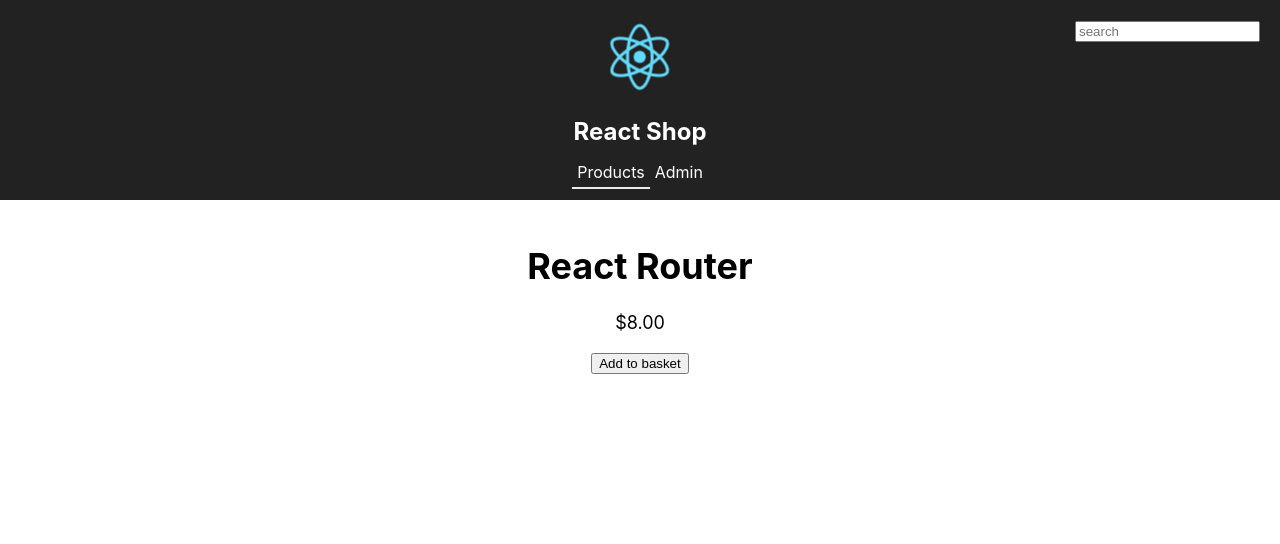
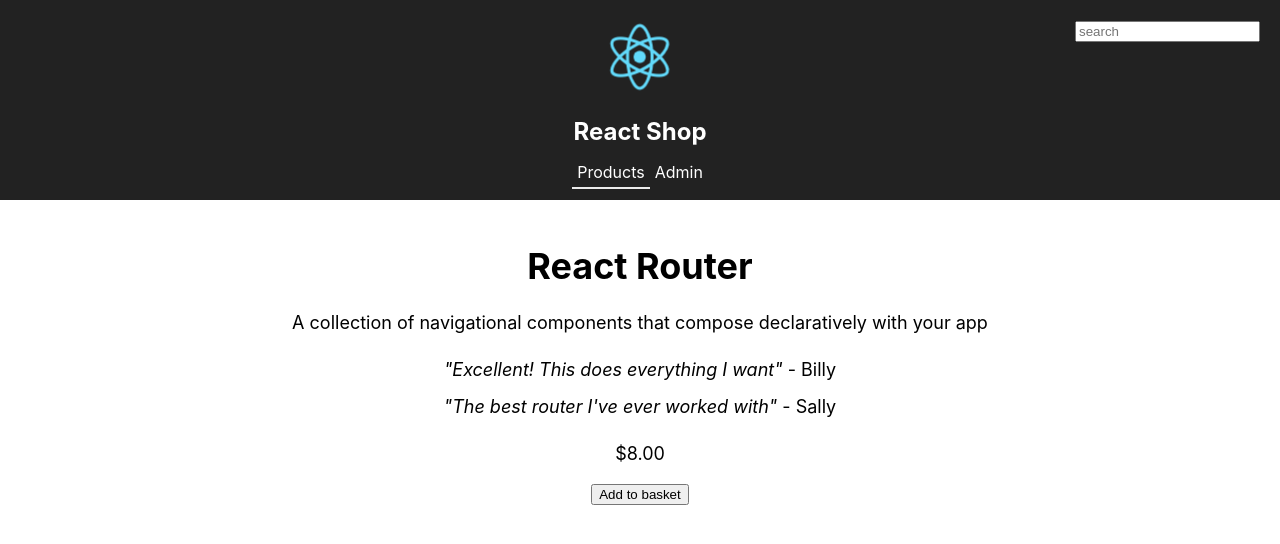
Before and after one commit to emyhoang/react-web-shop, a React (Create React App) app: page /products/1 in a window 1280 px wide. Shown: the top 544 px of the page. Built offline with nearby package versions, Linux system fonts and the light colour scheme.

Commit message:
add some css for reviews comp
- add reviews interface within IProducts, render in Product.tsx

```diff
--- a/src/Product.tsx
+++ b/src/Product.tsx
@@ -17,6 +17,16 @@
   return (
     <React.Fragment>
       <h1>{product.name}</h1>
+      <p>{product.description}</p>
+      <div>
+        <ul className='product-reviews'>
+          {product.reviews.map(review => (
+            <li key={review.reviewer} className='product-reviews-item'>
+              <i>"{review.comment}"</i> - {review.reviewer}
+            </li>
+          ))}
+        </ul>
+      </div>
       <p className='product-price'>
         {new Intl.NumberFormat('en-US', {
           currency: 'USD',
--- a/src/ProductsData.ts
+++ b/src/ProductsData.ts
@@ -1,8 +1,14 @@
+export interface IReview {
+  comment: string;
+  reviewer: string;
+}
+
 export interface IProduct {
   id: number;
   name: string;
   description: string;
   price: number;
+  reviews: IReview[];
 }
 
 export const products: IProduct[] = [
@@ -10,18 +16,45 @@
     description: 'A collection of navigational components that compose declaratively with your app',
     id: 1,
     name: 'React Router',
-    price: 8
+    price: 8,
+    reviews: [
+      {
+        comment: 'Excellent! This does everything I want',
+        reviewer: 'Billy'
+      },
+      { comment: "The best router I've ever worked with", reviewer: 'Sally' }
+    ]
   },
   {
     description: 'A library that helps manage state across your app',
     id: 2,
     name: 'React Redux',
-    price: 12
+    price: 12,
+    reviews: [
+      {
+        comment: "I've found this really useful in a large app I'm working on",
+        reviewer: 'Billy'
+      },
+      {
+        comment: 'A bit confusing at first but simple when you get used to it',
+        reviewer: 'Sally'
+      }
+    ]
   },
   {
     description: 'A library that helps you interact with a GraphQL backend',
     id: 3,
     name: 'React Apollo',
-    price: 12
+    price: 12,
+    reviews: [
+      {
+        comment: "I'll never work with a REST API again!",
+        reviewer: 'Billy'
+      },
+      {
+        comment: 'It makes working with GraphQL backends a breeze',
+        reviewer: 'Sally'
+      }
+    ]
   }
 ];
--- a/src/index.css
+++ b/src/index.css
@@ -102,3 +102,12 @@
 .animate-exit {
   display: none;
 }
+
+.product-reviews {
+  list-style: none;
+  padding: 0px;
+}
+.product-reviews .product-reviews-item {
+  display: block;
+  padding: 8px 0px;
+}
```
